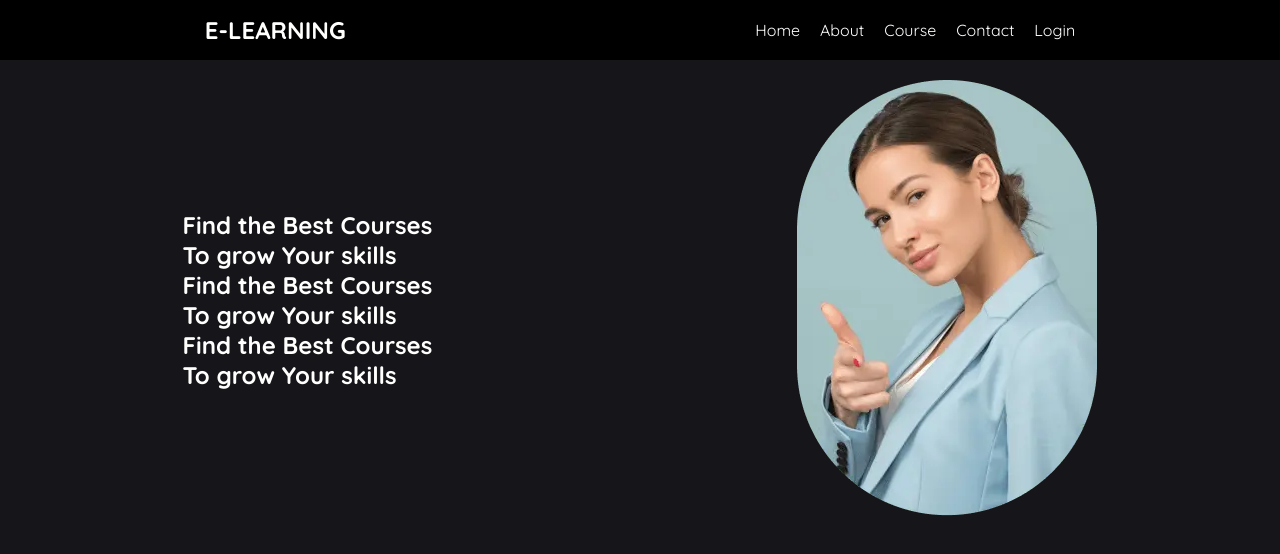
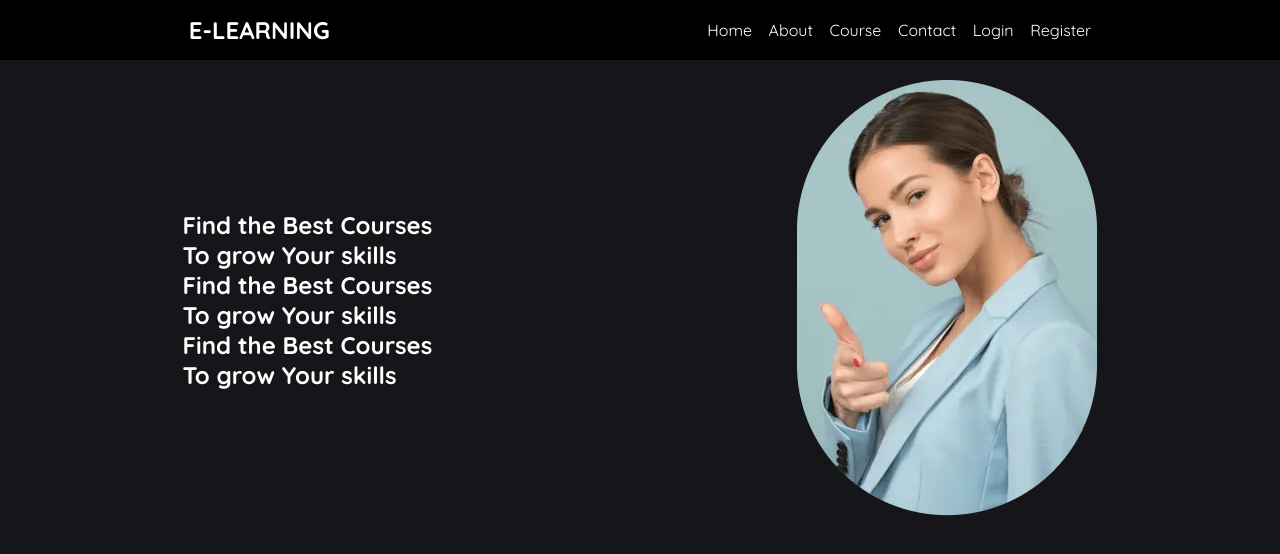
Before and after one commit to Rachmannh/e-learning, a plain HTML site: page index.html in a window 1280 px wide. Drawn offline with Linux system fonts and the light colour scheme.

Commit message:
menambahkan file

```diff
--- a/assets/css/style.css
+++ b/assets/css/style.css
@@ -42,7 +42,7 @@ nav {
 
 nav ul {
   display: flex;
-  width: 25%;
+  width: 30%;
   list-style: none;
   justify-content: space-between;
 }
--- a/index.html
+++ b/index.html
@@ -21,6 +21,7 @@
         <li><a href="">Course</a></li>
         <li><a href="">Contact</a></li>
         <li><a href="">Login</a></li>
+        <li><a href="">Register</a></li>
       </ul>
 
       <div class="menu">
```
